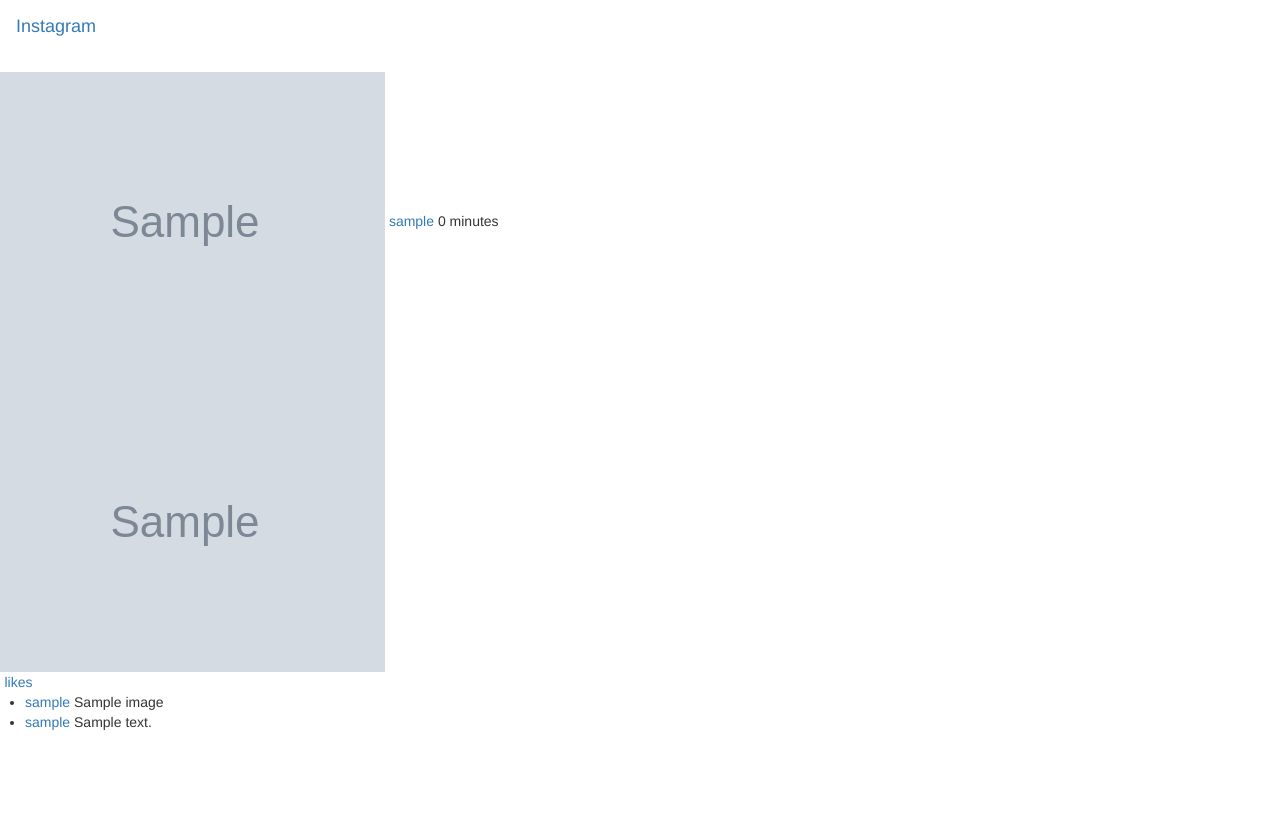
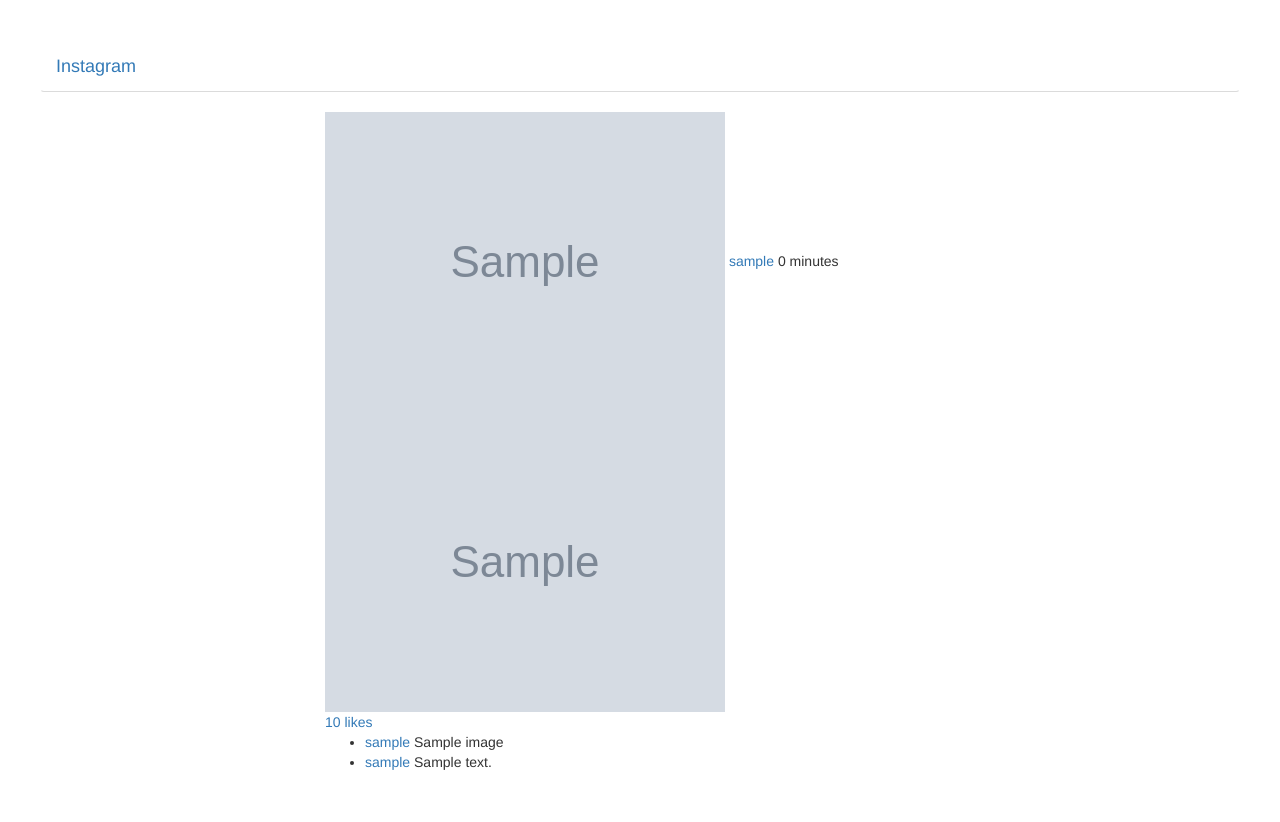
Before and after one commit to Kernael92/kernel-instagram, a Django app: template instagram/templates/all-instagram/index.html in a window 1280 px wide. Before the commit the page ends 730 px from the top, so only its background shows below. Run offline with Django 3.2, Linux system fonts and the light colour scheme; the template is opened without the code that fills it: most values are stand-ins (such as "Sample title", 1, 10 or a date in 2020); grey boxes marked "Sample" are stand-in pictures; some libraries are stand-ins or nearby versions.

Commit message:
specify  border,margin, padding and height values for our application

```diff
--- a/instagram/static/css/instagram.css
+++ b/instagram/static/css/instagram.css
@@ -0,0 +1,41 @@
+html {
+    height: 100%;
+}
+body {
+    padding: 20px;
+    margin: 20px;
+    border: 20px;
+
+}
+
+.cards-listing {
+    max-width: 600px;
+    width: 100%;
+    margin: 20px auto;
+}
+
+.content-wrapper {
+    margin-top: 57px;
+    margin-bottom: 60px;
+    background-color: #fafafa;
+    /* @media screen and (max-width : 768px) {
+        margin-top: 50px;
+    } */
+ }
+
+
+
+
+
+
+
+
+
+.navbar {
+    background-color: #fff;
+    border-bottom-color: #dbdbdb;
+}
+.fa {
+    font-size: 25px;
+    color: #333 * 3;
+}
--- a/instagram/urls.py
+++ b/instagram/urls.py
@@ -13,7 +13,7 @@
     url(r'^post/$', views.post_picture, name='post_picture'),
     url(r'^post/(?P<pk>\d+)/likes/$', views.likes, name='likes'),
     url(r'^like/$', views.add_like, name='like'),
-    url(r'^comment/$', views.add_comment, name='comment'),
+    # url(r'^comment/$', views.add_comment, name='comment'),
     url(r'^follow_toggle/$', views.follow_toggle, name='follow_toggle'),
 
 
```
Also changed, not shown: instagram/templates/all-instagram/follow_list.html (+4 -8 lines), instagram/templates/all-instagram/profile.html (+9 -13 lines).
